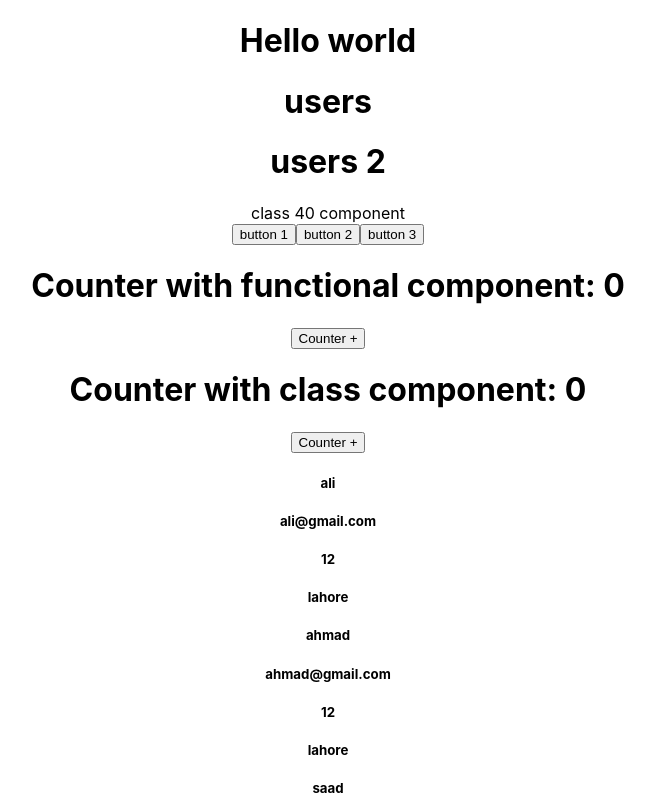
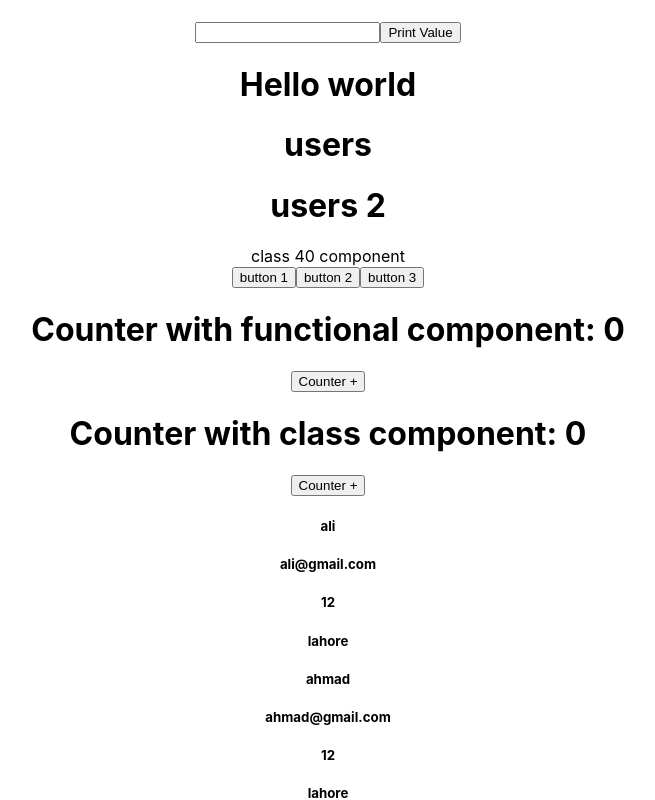
Before and after one commit to Mahreen-Asama/ReactJS, a React (Create React App) app: page / in a window 1280 px wide. Shown: the top 800 px of the page, without its empty margins (312-967 px from the left). Built offline with nearby package versions, Linux system fonts and the light colour scheme.

Commit message:
input box added

```diff
--- a/src/App.js
+++ b/src/App.js
@@ -50,17 +50,42 @@ class App2 extends Component{
   }
 }
 // States in Funcctional Component
-function App() {
+function App1() {
   const [data,setData]=useState(0);   //de-structure(extracting out parameters of this hook) this hook
 
-  function apple(){
-    alert('function call');
-  }
   function updateData(){
     setData(data+1);          //get previous state value + 1
   }
   return (
     <div className="App">
+      <h1>Counter with functional component: {data}</h1>
+      <button onClick={updateData}>Counter +</button>
+    </div>
+  );
+}
+
+//main component, running all components
+function App() {
+  const [inputValue,setData]=useState(null);    //for input field, onChange
+  const [input,printData]=useState(false);    //for input field, onCLick, (a boolean variable/state)
+
+  function apple(){
+    alert('function call');
+  }
+  function getData(val){
+    console.log(val);
+    setData(val.target.value);
+  }
+  return (
+    <div className="App">
+      <h1>{inputValue}</h1>
+      {
+        input?              //if this variable is true, print value, else null (Ternary statement)
+        <h1>{inputValue}</h1>
+        :null
+      }
+      <input type="text" onChange={getData}/>
+      <button onClick={()=>printData(true)}>Print Value</button>
       <h1>Hello world</h1>
       <User/>
       <User2/>
@@ -68,8 +93,7 @@ function App() {
       <button onClick={()=>alert('direct alert')}>button 1</button>
       <button onClick={()=>apple()}>button 2</button>
       <button onClick={apple}>button 3</button>
-      <h1>Counter with functional component: {data}</h1>
-      <button onClick={updateData}>Counter +</button>
+      <App1/>
       <App2/>
       <App3/>
       <App4/>
```
